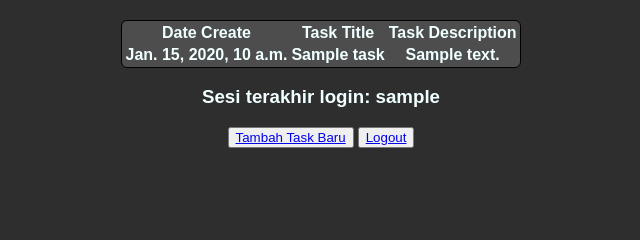
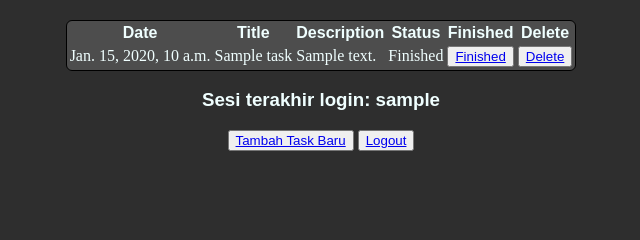
Before and after one commit to KristoJeremy/PBP-Tugas-1, a Django app: template todolist/templates/todolist.html in a window 1280 px wide. Shown: the part 101-341 px from the top of the page, without its empty margins (319-959 px from the left). Run offline with Django 4.2, Linux system fonts and the light colour scheme; tables that the repository leaves empty hold one stand-in row (values such as "Sample post"); the template is opened without the code that fills it: values that come from a table or form of the project are taken from there, most other values are stand-ins (such as "Sample title", 1, 10 or a date in 2020); lists and menus that the app fills with data are empty.

Commit message:
Push Tugas 4 (Bonus)

```diff
--- a/todolist/models.py
+++ b/todolist/models.py
@@ -6,3 +6,4 @@ class Task(models.Model):
     date = models.DateTimeField()
     title = models.TextField()
     description = models.TextField()
+    is_finished = models.BooleanField(default=False)
--- a/todolist/templates/todolist.html
+++ b/todolist/templates/todolist.html
@@ -18,16 +18,34 @@
 
 <table class="center">
     <tr>
-    <th>Date Create</th>
-    <th>Task Title</th>
-    <th>Task Description</th>
+    <th>Date</th>
+    <th>Title</th>
+    <th>Description</th>
+    <th>Status</th>
+    <th>Finished</th>
+    <th>Delete</th>
     </tr>
     {% comment %} Tambahkan data di bawah baris ini {% endcomment %}
     {% for task in list_task %}
         <tr>
-            <th>{{task.date}}</th>
-            <th>{{task.title}}</th>
-            <th>{{task.description}}</th>
+            <td>{{task.date}}</td>
+            <td>{{task.title}}</td>
+            <td>{{task.description}}</td>
+            {% if task.is_finished %}
+                <td>Finished</td>
+            {% else %}
+                <td>Not Finished</td>
+            {% endif %}
+            <td>
+                <button>
+                    <a href="{% url 'todolist:finished_task' task.id %}">Finished</a>
+                </button>
+            </td>
+            <td>
+                <button>
+                    <a href="{% url 'todolist:delete_task' task.id %}">Delete</a>
+                </button>
+            </td>
         </tr>
     {% endfor %}
 </table>
--- a/todolist/urls.py
+++ b/todolist/urls.py
@@ -1,5 +1,5 @@
 from django.urls import path
-from todolist.views import show_task, login_user, register, logout_user, create_task
+from todolist.views import show_task, login_user, register, logout_user, create_task, finished_task, delete_task
 
 app_name = 'todolist'
 
@@ -8,5 +8,7 @@ urlpatterns = [
     path('register/', register, name='register'),
     path('login/', login_user, name='login'),
     path('logout/', logout_user, name='logout'),
-    path('create-task/', create_task, name='create_task')
+    path('create-task/', create_task, name='create_task'),
+    path('finished_task/<int:id>', finished_task, name='finished_task'),
+    path('delete_task/<int:id>', delete_task, name='delete_task'),
 ]
```
Also changed, not shown: todolist/views.py (+11 -0 lines), todolist/migrations/0002_task_is_finished.py (added).
